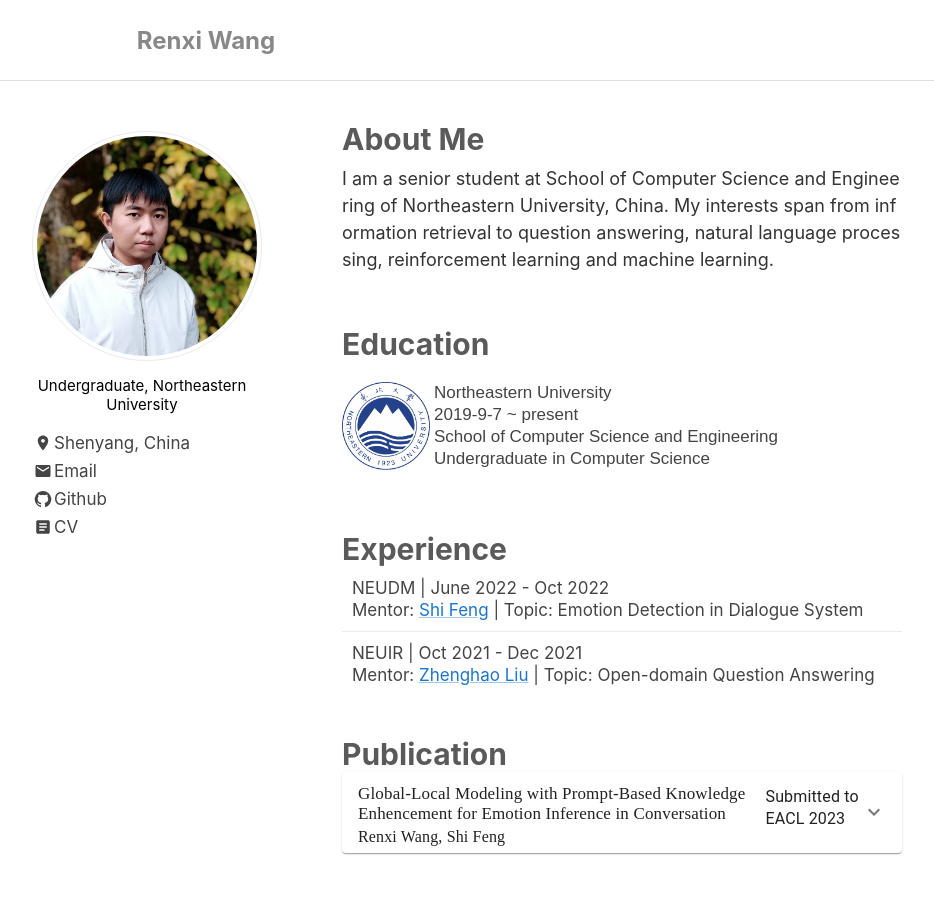
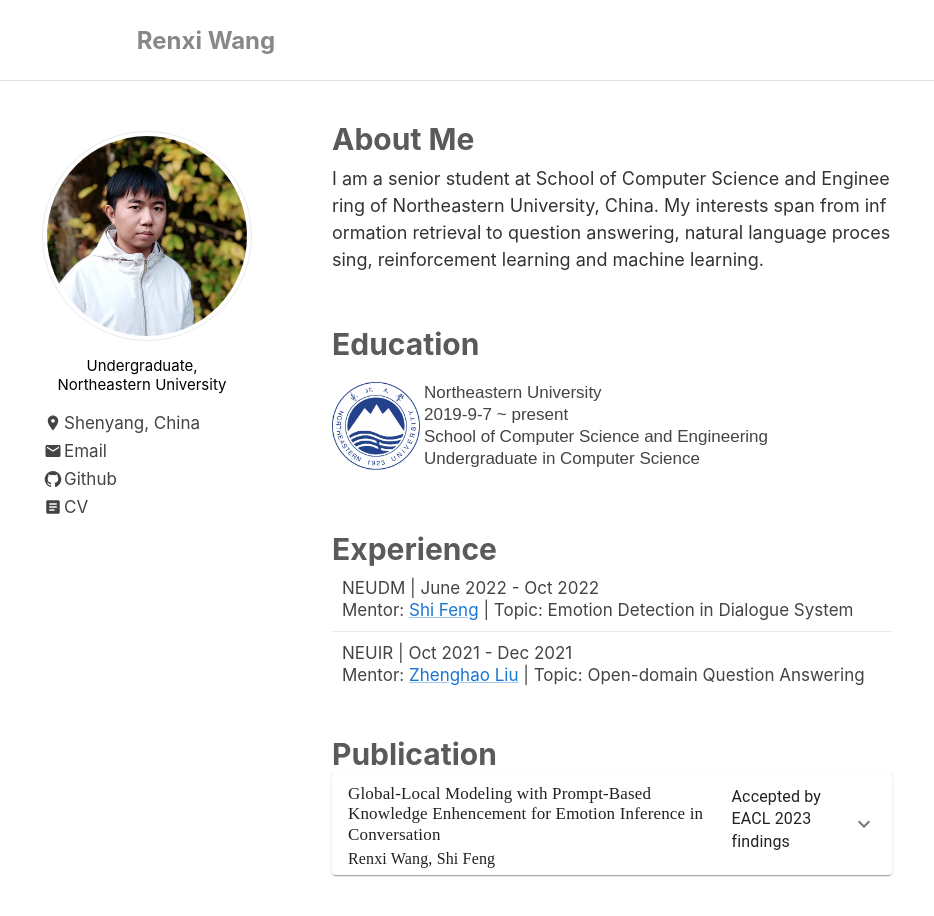
Before and after one commit to Reason-Wang/homepage, a React (Create React App) app: page / in a window 1280 px wide. Shown: the top 916 px of the page, without its empty margins (178-1112 px from the left). Built offline with nearby package versions, Linux system fonts and the light colour scheme.

Commit message:
update CV and publication

```diff
--- a/src/components/BasicInformation.js
+++ b/src/components/BasicInformation.js
@@ -33,10 +33,10 @@
     const [width, height] = useWindowSize();
     var local_infoStyle = structuredClone(infoStyle)
     if (width > 500){
-        local_infoStyle.width = 220
+        local_infoStyle.width = 200
     }
-    else if (width > 200) {
-        local_infoStyle.width = width * 0.40+20;
+    else if (width > 250) {
+        local_infoStyle.width = width * 0.40;
     }
     else{
         local_infoStyle.width = 100;
--- a/src/components/Publication.js
+++ b/src/components/Publication.js
@@ -41,7 +41,7 @@
                                 <div >
                                     <div style={{display: "flex", flexDirection: "row"}}>
                                         <Typography sx={publicationStyle.title}>Global-Local Modeling with Prompt-Based Knowledge Enhencement for Emotion Inference in Conversation</Typography>
-                                        <Typography sx={publicationStyle.year}>Submitted to EACL 2023</Typography>
+                                        <Typography sx={publicationStyle.year}>Accepted by EACL 2023 findings</Typography>
                                     </div>
                                     <Typography sx={publicationStyle.author}>Renxi Wang, Shi Feng</Typography>
                                 </div>
```
Also changed, not shown: 1 other file (tests, documents, lock files or other folders).
